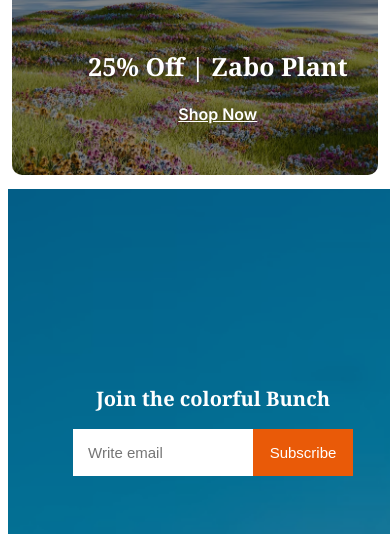
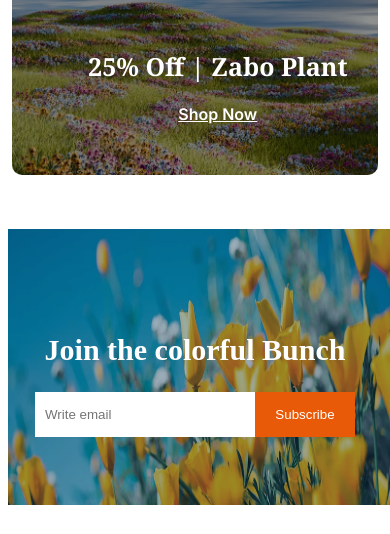
Before and after one commit to Tasnim813/Assighnment-02, a plain HTML site: page index.html in a window 390 px wide. Shown: the part 4853-5387 px from the top of the page. Drawn offline with Linux system fonts and the light colour scheme.

Commit message:
finally responsive

```diff
--- a/index.html
+++ b/index.html
@@ -176,15 +176,19 @@
 
         <!-- Input section -->
         <section>
-            <div class="input-contributer">
-                <div class="input-content">
-                    <h1 class="noto-serif-normal">Join the colorful Bunch</h1>
-                    <form class="inter-normal">
-                        <input class="mail" placeholder="Write email" type="email" name="" id="">
-                        <button>Subscribe</button>
-                    </form>
-                </div>
+         <div class="Input-contributer">
+            <img src="assets/news-letter-bg.png" alt="">
+         </div>
+         <div class="input-content">
+            <h1>Join the colorful Bunch</h1>
+            <div class="btn">
+                <input class="mail" placeholder="Write email" type="email" name="" id="">
+                <button>Subscribe</button>
             </div>
+
+
+
+         </div>
 
         </section>
         <!-- form section -->
--- a/style/style.css
+++ b/style/style.css
@@ -292,59 +292,47 @@ li>a {
 }
 
 /* Input style */
-.input-contributer {
-    background-image: url('../assets/news-letter-bg.png');
-    background-repeat: no-repeat;
-    height: 100vh;
-    justify-items: center;
-    background-size: contain;
-    margin-top: 120px;
-    text-align: center;
+.Input-contributer > img {
+    margin-top: 100px;
+    position: relative;
+
 
 }
-
-.input-content {
-    padding-top: 120px;
+.input-content{
+    position: relative;
+    text-align: center;
+    bottom: 400px;
+    color: #FFFFFF;
 
 }
-
-.input-content h1 {
+.input-content h1{
     font-size: 50px;
-    font-weight: 700;
-    color: #FFFFFF;
 }
-
-.mail {
-    width: 400px;
-    padding: 10px;
-    outline: none;
-    font-size: 16px;
-    font-weight: 400;
-    color: #00000050;
-    border: none;
-}
-
-form>button {
-    padding: 10px;
-    width: 200px;
-    outline: none;
-    color: #FFFFFF;
-    font-size: 16px;
-    font-weight: 600;
-    background-color: #E95A08;
-    border: none;
-}
-
-form {
+.btn {
+    justify-content: center;
     display: flex;
 
+
 }
-
+.mail{
+    padding: 10px;
+    border: none;
+    color: #00000050;
+    width: 500px;
+    outline: none;
+}
+.btn > button{
+    padding: 15px;
+    border: none;
+    color: #FFFFFF;
+    background-color: #E95A08;
+    width: 200px;
+}
 /* footer style */
 .footer-contributer{
     display: grid;
     grid-template-columns: repeat(4,1fr);
-    margin-top: -100px;
+
     gap: 50px;
 }
 .one p{
@@ -391,7 +379,7 @@ form {
     .banner {
         flex-direction: column-reverse;
     }
-    /* olan section style */
+    /* plan section style */
     .plants-card h4{
         margin-left: 0px;
     }
@@ -462,63 +450,37 @@ form {
     .bottom-card>img {
     border-radius: 0px;
 }
+  /* input section */
+  .Input-contributer > img {
+    position: relative;
+    margin-top: 50px;
+    height: 276px;
+    width: 410px;
+    margin-bottom: -100px;
 
+}
+.input-content{
+    position: relative;
+    bottom: 100px;
+}
+.input-content h1{
+    font-size: 30px;
+}
 
-    /* input section */
-    .input-contributer {
-        padding: 0px;
-        margin: 0px;
-        height: 100vh;
-        justify-items: center;
-        background-size: cover;
-        margin-top: 10px;
-        padding-top: 0px;
-        width: 410px;
+.mail{
+    width: 200px;
 
-       justify-items: center;
-        padding-left: 00px;
-        height: -1000px;
-        position: relative;
+}
+.btn > button{
 
+    width: 100px;
+}
 
-    }
-
-    .input-content {
-
-        padding-top: 180px;
-        justify-content: flex-start;
-        align-items: flex-start;
-
-
-    }
-
-    .input-content h1 {
-        font-size: 20px;
-        font-weight: 700;
-        color: #FFFFFF;
-
-    }
-
-    .mail {
-        width: 150px;
-        padding: 15px;
-        outline: none;
-        font-size: 15px;
-        font-weight: 400;
-
-    }
-
-    form>button {
-        padding:15px;
-        width: 100px;
-        font-weight: 400;
-        font-size: 15px;
-    }
 
     /* footer */
     .footer-contributer{
         grid-template-columns: 1fr;
-        margin-top: 10px;
+        margin-top: 0px;
     }
     .one{
         margin-left: 10px;
@@ -537,17 +499,3 @@ form {
 
     }
 }
-/* @media screen and (max-width:375px) {
-     .input-contributer {
-
-        height: 100vh;
-        justify-items: center;
-        background-size: contain;
-        margin-top: 10px;
-        padding-top: px;
-        width: 370px;
-        justify-items: flex-start;
-        padding-left: 80px;
-
-    }
-} */
```
